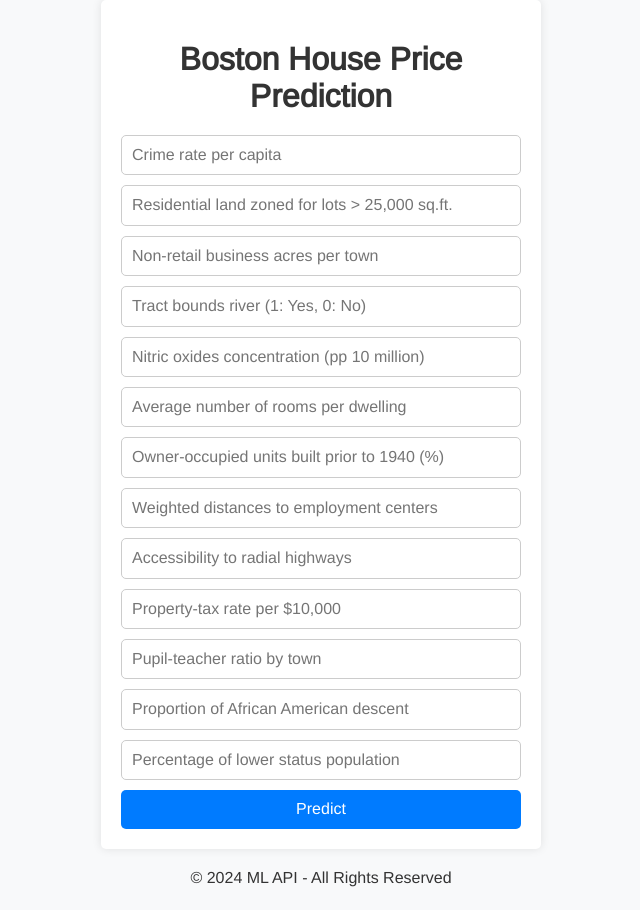
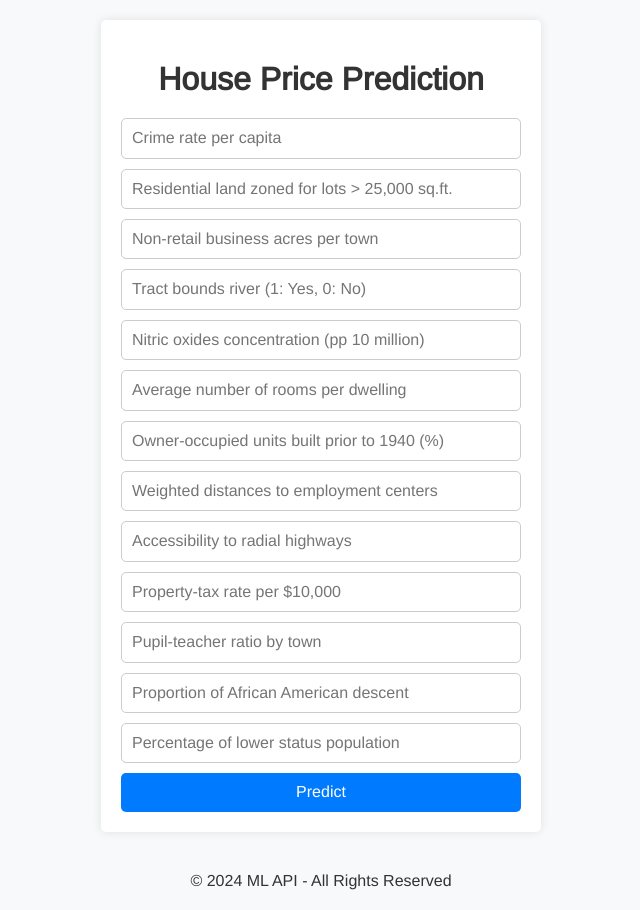
Before and after one commit to ialim0/End_to_End_ML, a Flask app: page / in a window 1280 px wide. Shown: the whole page, without its empty margins (319-959 px from the left). Before the commit the page ends 887 px from the top, so only its background shows below. Run offline with Flask 3, Linux system fonts and the light colour scheme; parts of the project's set-up code (start-up, migrations or seed data) failed here and were passed over.

Commit message:
push of app

```diff
--- a/pricing_prediction/templates/home.html
+++ b/pricing_prediction/templates/home.html
@@ -15,8 +15,9 @@
       padding: 0;
     }
     .container {
+
       max-width: 400px;
-      margin: 0 auto;
+      margin:20px  auto;
       padding: 20px;
       background-color: #fff;
       border-radius: 5px;
@@ -58,7 +59,7 @@
 </head>
 <body>
   <div class="container">
-    <h1>Boston House Price Prediction</h1>
+    <h1> House Price Prediction</h1>
     <form action="{{ url_for('predict')}}" method="post">
       <input type="text" name="CRIM" placeholder="Crime rate per capita" required />
       <input type="text" name="ZN" placeholder="Residential land zoned for lots > 25,000 sq.ft." required />
```
Also changed, not shown: 2 other files.
